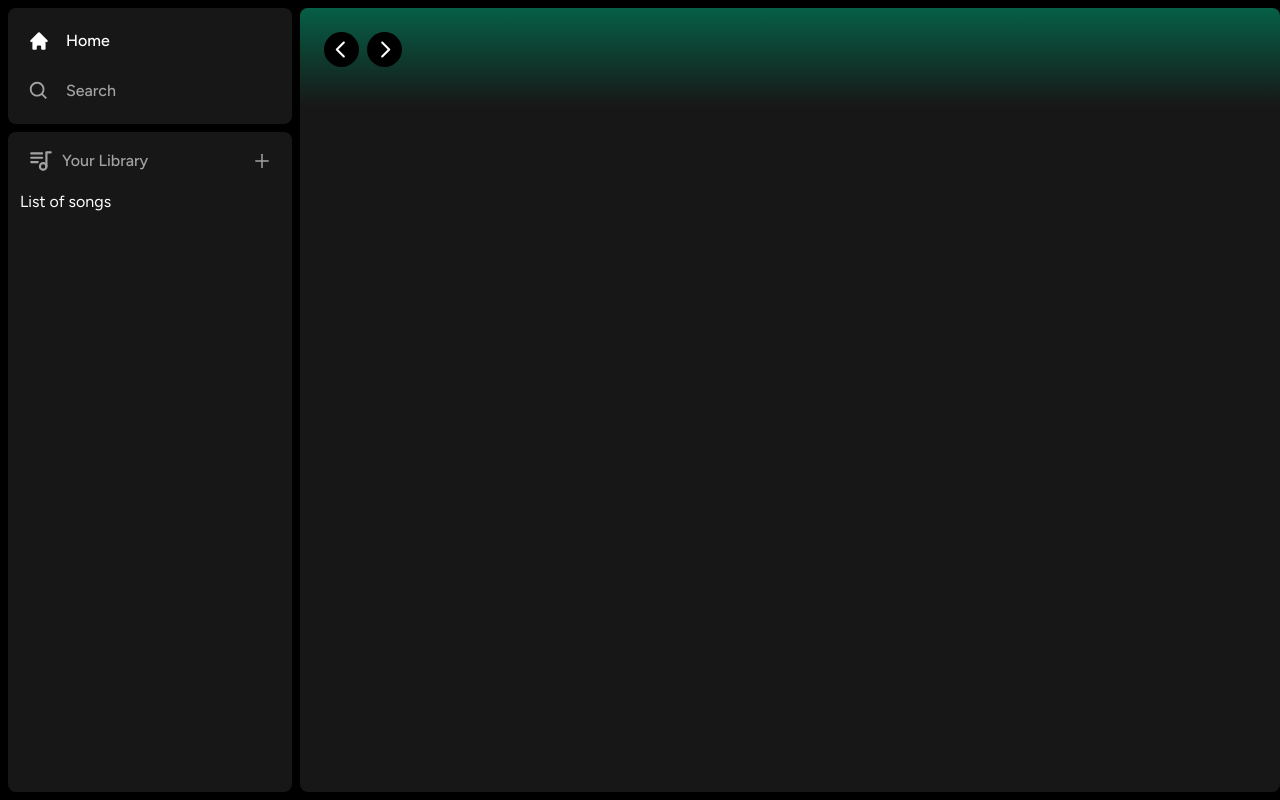
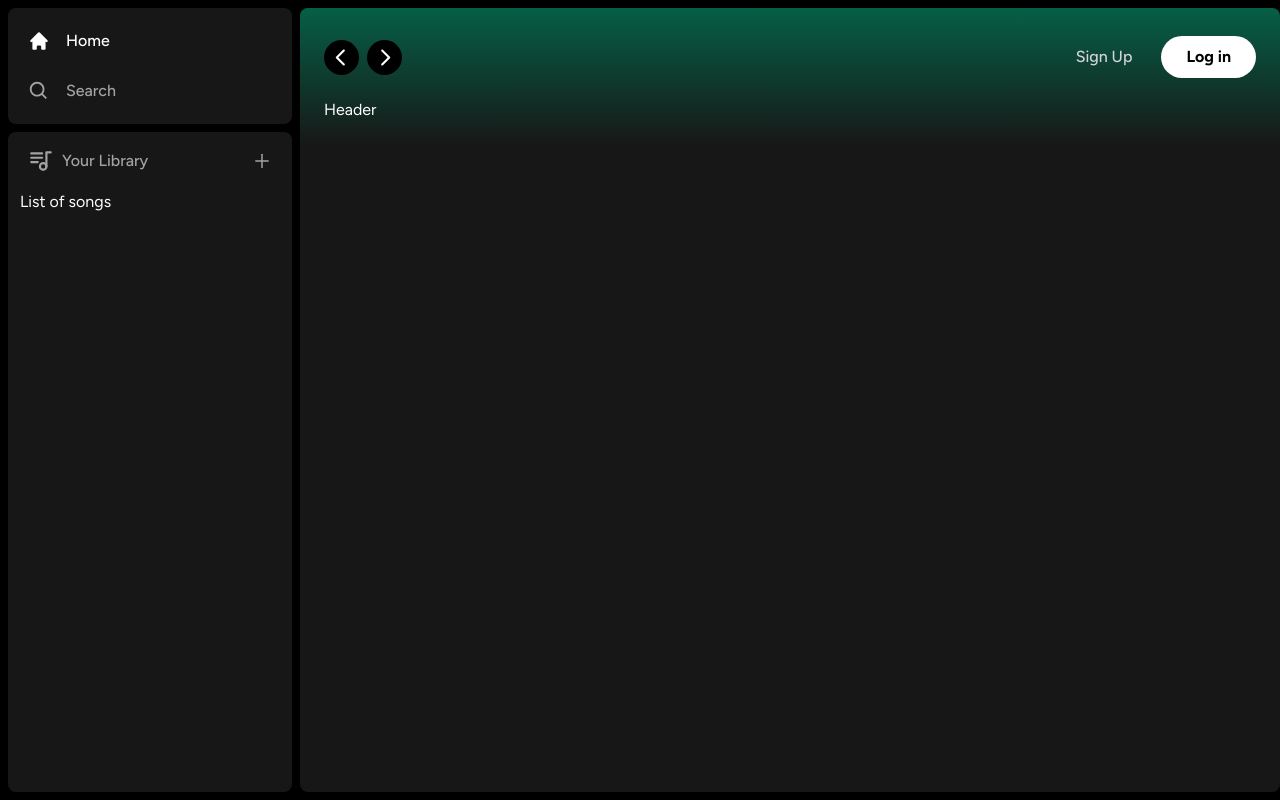
Before and after one commit to garydsong/cloudify, a Next.js app: page / in a window 1280 px wide. Built offline with nearby package versions, Linux system fonts and the light colour scheme.

Commit message:
sign up and login buttons

```diff
--- /dev/null
+++ b/components/Button.tsx
@@ -0,0 +1,43 @@
+import {forwardRef} from "react"
+import { twMerge } from "tailwind-merge"
+
+interface ButtonProps
+    extends React.ButtonHTMLAttributes<HTMLButtonElement> {}
+
+const Button = forwardRef<HTMLButtonElement, ButtonProps>(({
+    className,
+    children,
+    disabled,
+    type = "button",
+    ...props
+}, ref) => {
+    return (
+        <button
+            type={type}
+            className={twMerge(`
+            w-full
+            rounded-full
+            bg-green-500
+            border
+            border-transparent
+            px-3
+            py-3
+            disabled:cursor-not-allowed
+            disabled:opacity-50
+            text-black
+            font-bold
+            hover:opacity-75
+            transition`,
+            className
+            )}
+            disabled={disabled}
+            ref={ref}
+            {...props}>
+                {children}
+        </button>
+    )
+})
+
+Button.displayName = "Button"
+
+export default Button
--- a/components/Header.tsx
+++ b/components/Header.tsx
@@ -5,6 +5,7 @@
 import { RxCaretLeft, RxCaretRight } from "react-icons/rx"
 import { HiHome } from "react-icons/hi";
 import { BiSearch } from "react-icons/bi";
+import Button from "./Button";
 
 interface HeaderProps {
   children: React.ReactNode;
@@ -43,8 +44,18 @@
             <BiSearch className="text-black" size={20} />
           </button>
         </div>
-        <div className="flex justify-between items-center gap-x-4"></div>
+        <div className="flex justify-between items-center gap-x-4">
+          <>
+          <div>
+            <Button onClick={() => {}} className="bg-transparent text-neutral-300 font-medium">Sign Up</Button>
+          </div>
+          <div>
+            <Button onClick={() => {}} className="bg-white px-6 py-2">Log in</Button>
+          </div>
+          </>
+        </div>
       </div>
+      {children}
     </div>
   )
 }
```
